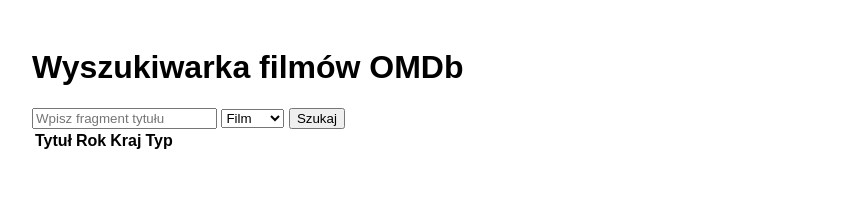
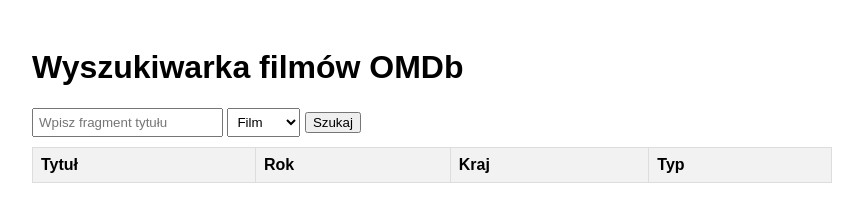
Before and after one commit to Michal-Ruszkowski/wyszukiwarka_filmow_OMDb, a plain HTML site: page index.html in a window 1280 px wide. Shown: the whole page, without its empty margins (208-1071 px from the left). Drawn offline with Linux system fonts and the light colour scheme.

Commit message:
Added styles

```diff
--- a/index.html
+++ b/index.html
@@ -9,20 +9,20 @@
 <body>
     <div class="container">
         <h1>Wyszukiwarka filmów OMDb</h1>
-        <input type="text" id="titleInput" placeholder="Wpisz fragment tytułu">
-        <select id="typeSelect">
+        <input type="text" id="titleInput" class="formElement" placeholder="Wpisz fragment tytułu">
+        <select id="typeSelect" class="formElement">
             <option value="movie">Film</option>
             <option value="series">Serial</option>
             <option value="episode">Epizod</option>
         </select>
         <button id="button">Szukaj</button>
-        <table id="resultsTable">
+        <table id="resultsTable" class="table">
             <thead>
                 <tr>
-                    <th>Tytuł</th>
-                    <th>Rok</th>
-                    <th>Kraj</th>
-                    <th>Typ</th>
+                    <th class="cell cell--header">Tytuł</th>
+                    <th class="cell cell--header">Rok</th>
+                    <th class="cell cell--header">Kraj</th>
+                    <th class="cell cell--header">Typ</th>
                 </tr>
             </thead>
             <tbody id="resultsBody"></tbody>
--- a/style.css
+++ b/style.css
@@ -4,3 +4,19 @@
     margin: 0 auto;
     padding: 20px;
 }
+.table {
+    width: 100%;
+    border-collapse: collapse;
+}
+.cell {
+    border: 1px solid #ddd;
+    padding: 8px;
+    text-align: left;
+}
+.cell--header {
+    background-color: #f2f2f2;
+}
+.formElement {
+    margin-bottom: 10px;
+    padding: 5px;
+}
```
